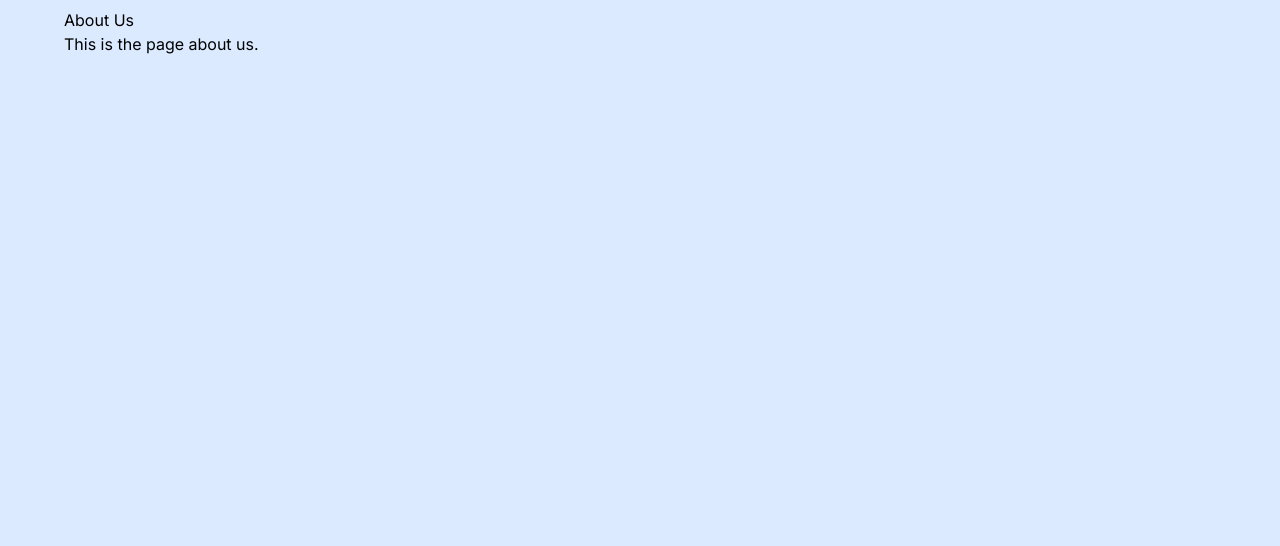
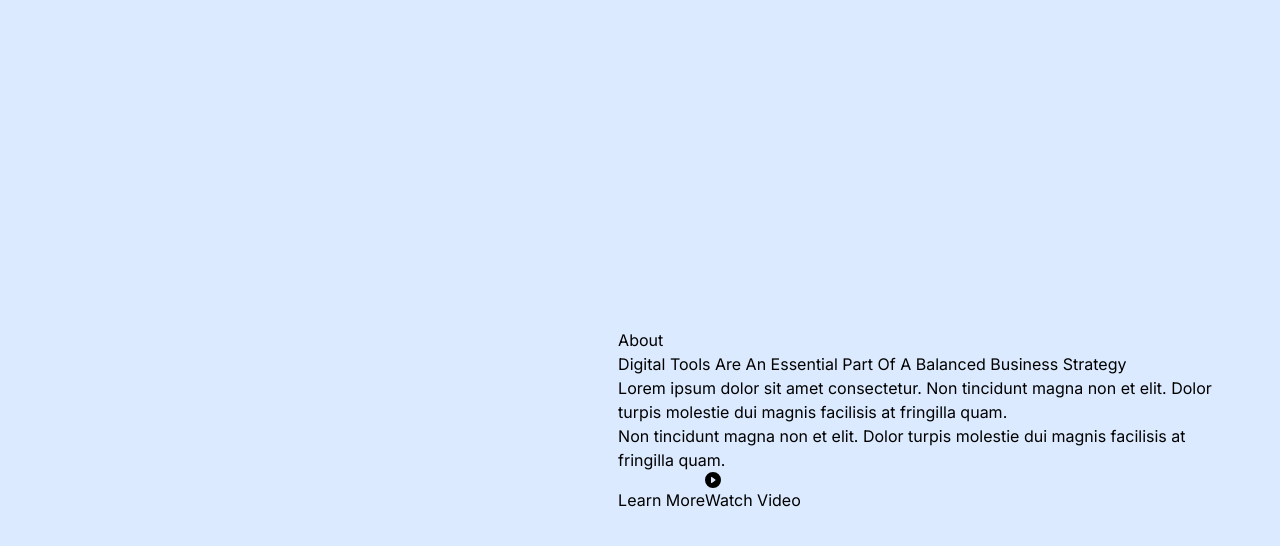
Before and after one commit to Mila2999/kishtov.com, a Next.js app: page /mila in a window 1280 px wide. Shown: the top 546 px of the page. Built offline with nearby package versions, Linux system fonts and the light colour scheme.

Commit message:
Added MilaAbout

```diff
--- a/package.json
+++ b/package.json
@@ -18,7 +18,8 @@
     "axios": "^1.7.2",
     "next": "14.2.5",
     "react": "^18",
-    "react-dom": "^18"
+    "react-dom": "^18",
+    "react-icons": "^5.3.0"
   },
   "devDependencies": {
     "@types/node": "^20",
--- a/src/app/mila/mila.tsx
+++ b/src/app/mila/mila.tsx
@@ -1,11 +1,37 @@
 'use client';
-const Blog = () => {
+import React from 'react';
+// import AboutBackground from '../Assets/about-background.png';
+// import AboutBackgroundImage from '../Assets/about-background-image.png';
+import { BsFillPlayCircleFill } from 'react-icons/bs';
+const MilaAbout: () => React.JSX.Element = () => {
   return (
-    <div>
-      <h1>About Us</h1>
-      <p>This is the page about us.</p>
+    <div className="mt-80 relative flex items-center justify-between">
+      <div className="absolute left-[-150px] z-[-2]">
+        {/* <img src={AboutBackground} alt="" /> */}
+      </div>
+      <div className="flex-[0.9] mr-4">{/* <img src={AboutBackgroundImage} alt="" /> */}</div>
+      <div className="flex-1 flex justify-center flex-col">
+        <p className="primary-subheading">About</p>
+        <h1 className="primary-heading">
+          Digital Tools Are An Essential Part Of A Balanced Business Strategy
+        </h1>
+        <p className="primary-text">
+          Lorem ipsum dolor sit amet consectetur. Non tincidunt magna non et elit. Dolor turpis
+          molestie dui magnis facilisis at fringilla quam.
+        </p>
+        <p className="primary-text">
+          Non tincidunt magna non et elit. Dolor turpis molestie dui magnis facilisis at fringilla
+          quam.
+        </p>
+        <div className="about-buttons-container">
+          <button className="secondary-button">Learn More</button>
+          <button className="watch-video-button">
+            <BsFillPlayCircleFill /> Watch Video
+          </button>
+        </div>
+      </div>
     </div>
   );
 };
 
-export default Blog;
+export default MilaAbout;
--- a/src/app/mila/page.tsx
+++ b/src/app/mila/page.tsx
@@ -4,12 +4,12 @@ import Stack from '@mui/material/Stack';
 import CssBaseline from '@mui/material/CssBaseline';
 import Box from '@mui/material/Box';
 import Container from '@mui/material/Container';
-import Blog from './mila';
+import MilaAbout from './mila';
 export default function About() {
   return (
     <main className="flex bg-blue-100 min-h-screen flex-col items-center justify-between content-between p-2">
       <Container fixed>
-        <Blog />
+        <MilaAbout />
       </Container>
     </main>
   );
```
Also changed, not shown: 2 other files (tests, documents, lock files or other folders).
